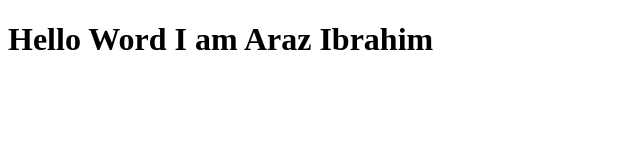
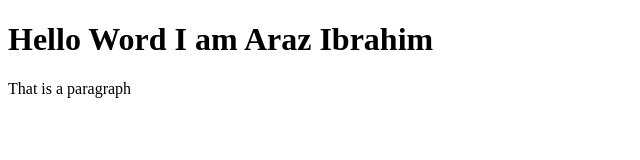
Before and after one commit to Araz-Ibrahim/Test, a plain HTML site: page index.html in a window 1280 px wide. Shown: the whole page, without its empty margins (0-640 px from the left). Drawn offline with Linux system fonts and the light colour scheme.

Commit message:
add paragraph

```diff
--- a/index.html
+++ b/index.html
@@ -8,5 +8,6 @@
 </head>
 <body>
   <h1>Hello Word I am Araz Ibrahim</h1>
+  <p>That is a paragraph</p>
 </body>
 </html>
```
